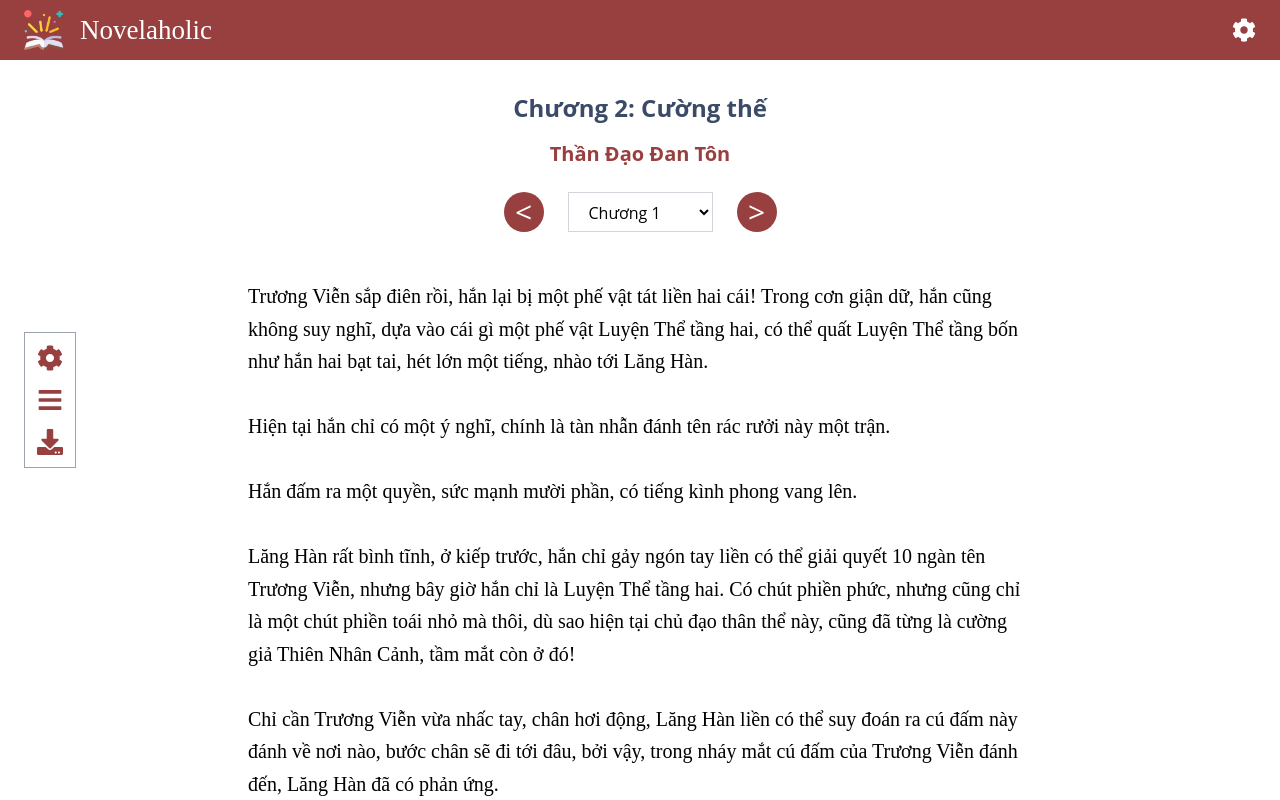
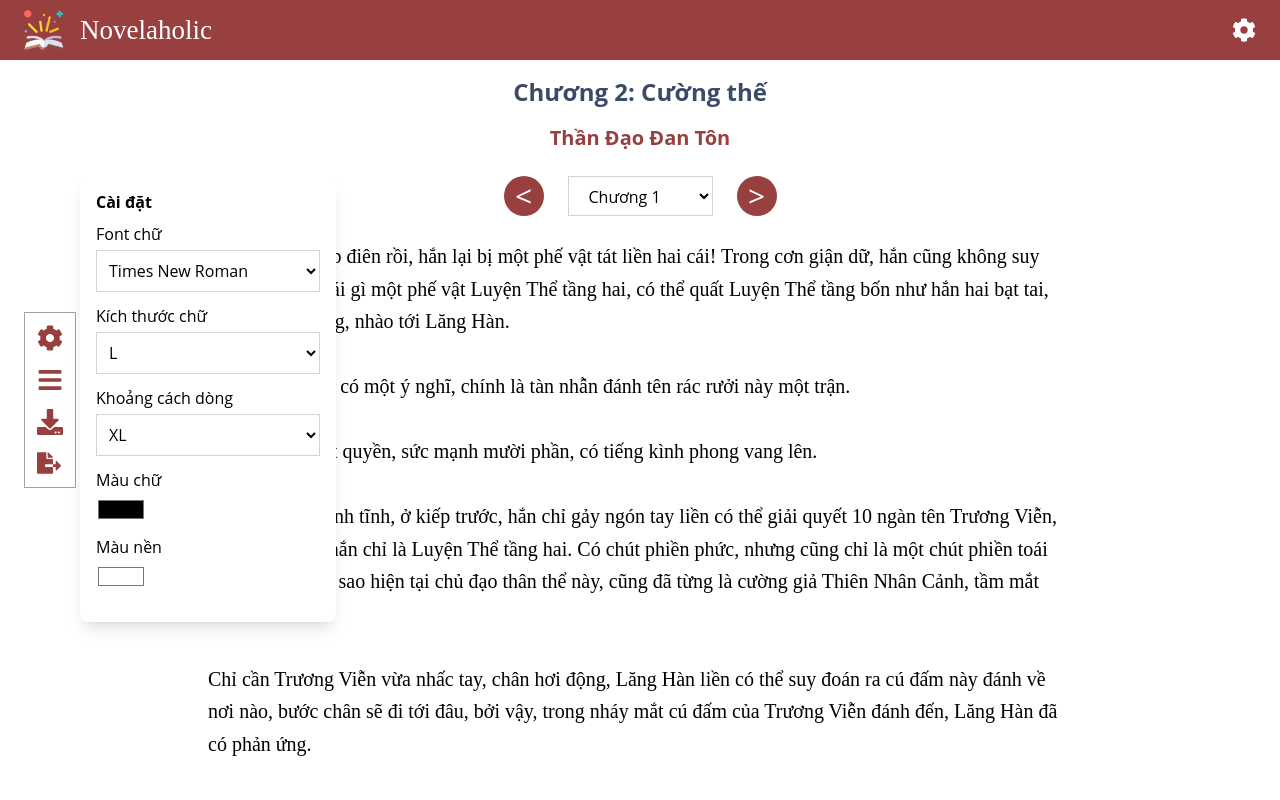
Before and after one commit to tttan308/Novelaholic, a React (Create React App) app in the folder frontend/: page /book-content in a window 1280 px wide. Both pictures are taken after a click on the button 50 px from the left and 358 px from the top of the page. Shown: the top 800 px of the page. Built offline with nearby package versions, Linux system fonts and the light colour scheme.

Commit message:
add custom text feature

```diff
--- a/frontend/src/pages/BookContent.js
+++ b/frontend/src/pages/BookContent/BookContent.js
@@ -1,6 +1,10 @@
 import React from "react";
+import { useState, useEffect } from "react";
+import { FaCog, FaDownload, FaBars, FaFileExport  } from "react-icons/fa";
+import SettingBox from "./settingBox";
+import { setFont, setFontSize, setBackground, setTextColor, setLineHeight,
+  getFont, getFontSize, getBackground, getTextColor, getLineHeight } from './textConfig';
 
-import { FaCog, FaDownload, FaBars } from "react-icons/fa";
 
 const chapterData = {
   novelTitle: "Thần Đạo Đan Tôn",
@@ -13,11 +17,27 @@ const chapterData = {
 };
 
 const BookContent = (api) => {
-  const { novelTitle, chapterTitle, chapterContent, prevChapter, nextChapter } =
-    chapterData;
+  const { prevChapter, nextChapter } = chapterData;
+
+  const font = getFont();
+  const fontSize = getFontSize();
+  const lineHeight = getLineHeight();
+  const background = getBackground();
+  const textColor = getTextColor();
+
+  useEffect(() => {
+    const text = document.getElementById("bookcontent-content");
+    if (text) {
+      setFont(font);
+      setFontSize(fontSize);
+      setLineHeight(lineHeight);
+      setBackground(background);
+      setTextColor(textColor);
+    }
+  }, [font, fontSize, lineHeight, background, textColor]);
 
   return (
-    <div className="container mx-auto p-4">
+    <div className="container mx-auto">
       <FixedBox />
 
       {/* title */}
@@ -54,9 +74,8 @@ const BookContent = (api) => {
       </div>
 
       {/* content */}
-      <div className="bg-white p-6 rounded-lg mx-52">
-        <p
-          className="text-xl leading-relaxed font-timesnewroman"
+      <div className="bg-white  rounded-lg mx-52">
+        <p id="bookcontent-content"
           dangerouslySetInnerHTML={{ __html: chapterData.chapterContent }}
         ></p>
       </div>
@@ -90,9 +109,12 @@ const BookContent = (api) => {
 };
 
 const FixedBox = () => {
+  const [showSettings, setShowSettings] = useState(false);
+
   return (
+  <div >
     <div className="fixed left-6 top-1/2 transform -translate-y-1/2 py-3 px-3 bg-white border p-2 border-gray-400 flex flex-col space-y-4">
-      <button className="text-main hover:text-black">
+      <button className="text-main hover:text-black" onClick={() => setShowSettings(!showSettings)}>
         <FaCog size={26} />
       </button>
       <button className="text-main hover:text-black">
@@ -101,7 +123,13 @@ const FixedBox = () => {
       <button className="text-main hover:text-black">
         <FaDownload size={26} />
       </button>
+      <button className="text-main hover:text-black">
+        <FaFileExport size={24} />
+      </button>
     </div>
+    {showSettings && <SettingBox />}
+  </div>
+
   );
 };
 
--- /dev/null
+++ b/frontend/src/pages/BookContent/index.js
@@ -0,0 +1,3 @@
+import BookContent from "./BookContent";
+
+export default BookContent;
--- /dev/null
+++ b/frontend/src/pages/BookContent/settingBox.js
@@ -0,0 +1,72 @@
+import { text_font, text_size, line_height,
+    setFont, setFontSize, setBackground, setTextColor, setLineHeight,
+    getFont, getFontSize, getBackground, getTextColor, getLineHeight } from './textConfig';
+
+import {React, useState, useEffect} from 'react';
+
+const SettingBox = () => {
+
+  const [fontState, setFontFamilyState] = useState(getFont());
+  const [fontSizeState, setFontSizeState] = useState(getFontSize());
+  const [lineHeightState, setLineHeightState] = useState(getLineHeight());
+
+    return (
+      <div className="fixed left-20 top-1/2 transform -translate-y-1/2 bg-white p-4 rounded-lg shadow-lg w-64">
+        <h3 className="font-bold mb-4">Cài đặt</h3>
+        <div className="mb-4">
+            <label className="block mb-2">Font chữ</label>
+            <select
+              className="w-full border border-gray-300 p-2"
+              onChange={(e) => {setFont(e.target.value); setFontFamilyState(e.target.value)}}
+              value={fontState}
+            >
+              {text_font.map((font, index) => (
+                <option  key={index} value={font.value}>{font.name}</option>
+              ))}
+            </select>
+          </div>
+          <div className="mb-4">
+            <label className="block mb-2">Kích thước chữ</label>
+            <select
+              className="w-full border border-gray-300 p-2"
+              onChange={(e) => {setFontSize(e.target.value); setFontSizeState(e.target.value)}}
+              value={fontSizeState}
+            >
+              {text_size.map((size, index) => (
+                <option key={index} value={size.value}>{size.name}</option>
+              ))}
+            </select>
+          </div>
+          <div className="mb-4">
+            <label className="block mb-2">Khoảng cách dòng</label>
+            <select
+              className="w-full border border-gray-300 p-2"
+              onChange={(e) => {setLineHeight(e.target.value); setLineHeightState(e.target.value)}}
+              value={lineHeightState}
+            >
+              {line_height.map((height, index) => (
+                <option key={index} value={height.value}>{height.name}</option>
+              ))}
+            </select>
+          </div><div className="mb-4">
+            <label className="block mb-2">Màu chữ</label>
+            <input
+              type="color"
+              onChange={(e) => setTextColor(e.target.value)}
+              defaultValue={getTextColor()}>
+              </input>
+
+          </div><div className="mb-4">
+            <label className="block mb-2">Màu nền</label>
+            <input
+              type="color"
+              onChange={(e) => setBackground(e.target.value)}
+              defaultValue={getBackground()}>
+              </input>
+          </div>
+      </div>
+    );
+
+}
+
+export default SettingBox;
--- /dev/null
+++ b/frontend/src/pages/BookContent/textConfig.js
@@ -0,0 +1,139 @@
+
+const text_font = [
+    {
+        name: "Times New Roman",
+        value: "'Times New Roman', Times, serif",
+    },
+    {
+        name: "Roboto",
+        value: "'Roboto', sans-serif",
+    },
+    {
+        name: "Georgia",
+        value: "'Georgia', serif",
+    },
+    {
+        name: "Courier New",
+        value: "'Courier New', monospace",
+    },
+    {
+        name: "Lucida Console",
+        value: "'Lucida Console', Monaco, monospace",
+    },
+    {
+        name: "Tahoma",
+        value: "'Tahoma', sans-serif",
+    },
+    {
+        name: "Comic Sans MS",
+        value: "'Comic Sans MS', cursive",
+    },
+
+];
+
+const text_size = [
+    {
+        name: "S",
+        value: "0.75rem",
+    },
+    {
+        name: "M",
+        value: "1rem",
+    },
+    {
+        name: "L",
+        value: "1.25rem",
+    },
+    {
+        name: "XL",
+        value: "1.5rem",
+    },
+    {
+        name: "XXL",
+        value: "1.75rem",
+    },
+];
+
+const line_height = [
+    {
+        name: "S",
+        value: "1",
+    },
+    {
+        name: "M",
+        value: "1.25",
+    },
+    {
+        name: "L",
+        value: "1.5",
+    },
+    {
+        name: "XL",
+        value: "1.625",
+    },
+    {
+        name: "XXL",
+        value: "2",
+    },
+];
+
+const setFont = (font) => {
+    const text = document.getElementById("bookcontent-content");
+    text.style.fontFamily = font;
+
+    localStorage.setItem("font", font);
+}
+
+const setFontSize = (size) => {
+    const text = document.getElementById("bookcontent-content");
+    text.style.fontSize = size;
+
+    localStorage.setItem("size", size);
+}
+
+const setBackground = (color) => {
+    document.body.style.backgroundColor = color;
+    document.getElementById("bookcontent-content").style.backgroundColor = color;
+
+    localStorage.setItem("background", color);
+}
+
+const setTextColor = (color) => {
+    const text = document.getElementById("bookcontent-content");
+    text.style.color = color;
+
+    //save to local storage
+    localStorage.setItem("textColor", color);
+}
+
+const setLineHeight = (lineHeight) => {
+    const text = document.getElementById("bookcontent-content");
+    text.style.lineHeight = lineHeight;
+
+    //save to local storage
+    localStorage.setItem("lineHeight", lineHeight);
+}
+
+const getFont = () => {
+    return localStorage.getItem("font") || "'Times New Roman', Times, serif";
+}
+
+const getFontSize = () => {
+    return localStorage.getItem("size") || "1.25rem";
+}
+
+const getBackground = () => {
+    return localStorage.getItem("background") || "#ffffff";
+}
+
+const getTextColor = () => {
+    return localStorage.getItem("textColor") || "#000000";
+}
+
+const getLineHeight = () => {
+    return localStorage.getItem("lineHeight") || "1.625";
+}
+
+
+
+export { text_font, text_size, line_height, setFont, setFontSize, setBackground, setTextColor, setLineHeight, getFont, getFontSize, getBackground, getTextColor, getLineHeight};
```
